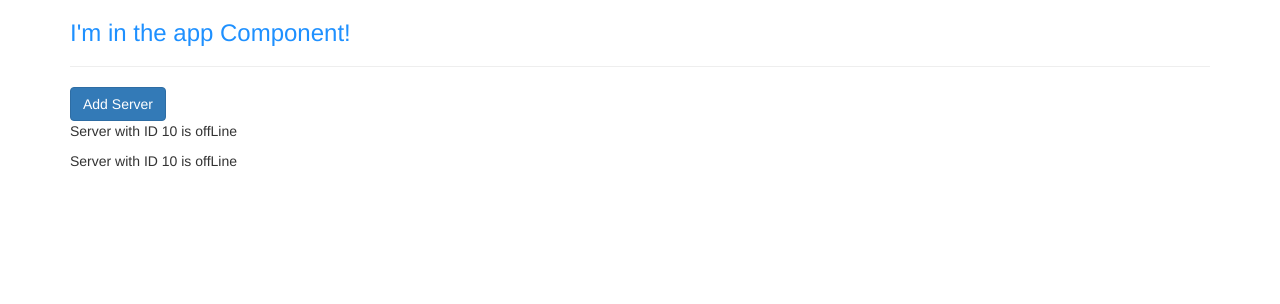
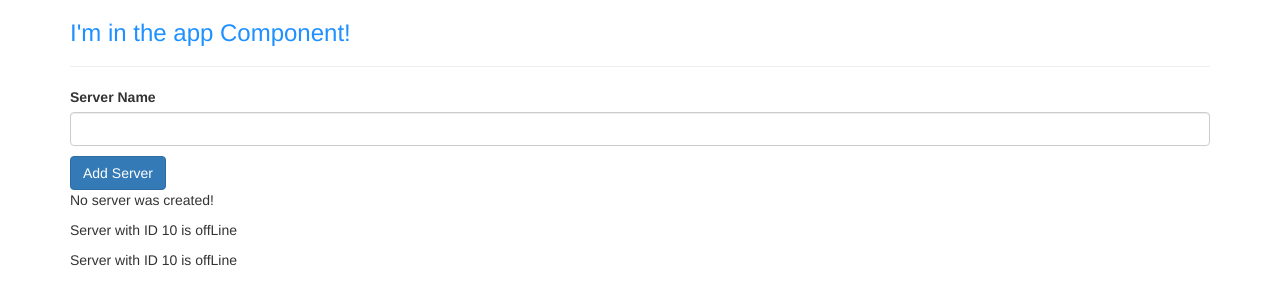
Before and after one commit to jmart210/Angular-Basics, an Angular app: page / in a window 1280 px wide. Shown: the top 304 px of the page. Built offline with nearby package versions, Linux system fonts and the light colour scheme.

Commit message:
add event dollar sign

```diff
--- a/src/app/servers/servers.component.html
+++ b/src/app/servers/servers.component.html
@@ -1,5 +1,14 @@
+<label>Server Name</label>
+<input
+  type="text"
+  class="form-control"
+  (input)="onUpdateServerName($event)">
+  <p> {{ serverName }}</p>
 <button
   class="btn btn-primary"
-  [disabled]="!allowNewServer">Add Server</button>
+  [disabled]="!allowNewServer"
+  (click)="onCreateServer()">Add Server</button>
+<!--<p [innerText]="allowNewServer"></p>-->
+<p>{{ serverCreationStatus }}</p>
 <app-server></app-server>
 <app-server></app-server>
--- a/src/app/servers/servers.component.ts
+++ b/src/app/servers/servers.component.ts
@@ -8,7 +8,8 @@ import { Component, OnInit } from '@angular/core';
 })
 export class ServersComponent implements OnInit {
   allowNewServer = false;
-
+  serverCreationStatus = 'No server was created!';
+  serverName = '';
   constructor() {
     setTimeout(() => {
       this.allowNewServer = true;
@@ -18,4 +19,11 @@ export class ServersComponent implements OnInit {
   ngOnInit() {
   }
 
+  onCreateServer() {
+    this.serverCreationStatus = 'Server was created';
+  }
+
+  onUpdateServerName(event: any) {
+    this.serverName = event.target.value;
+  }
 }
```
